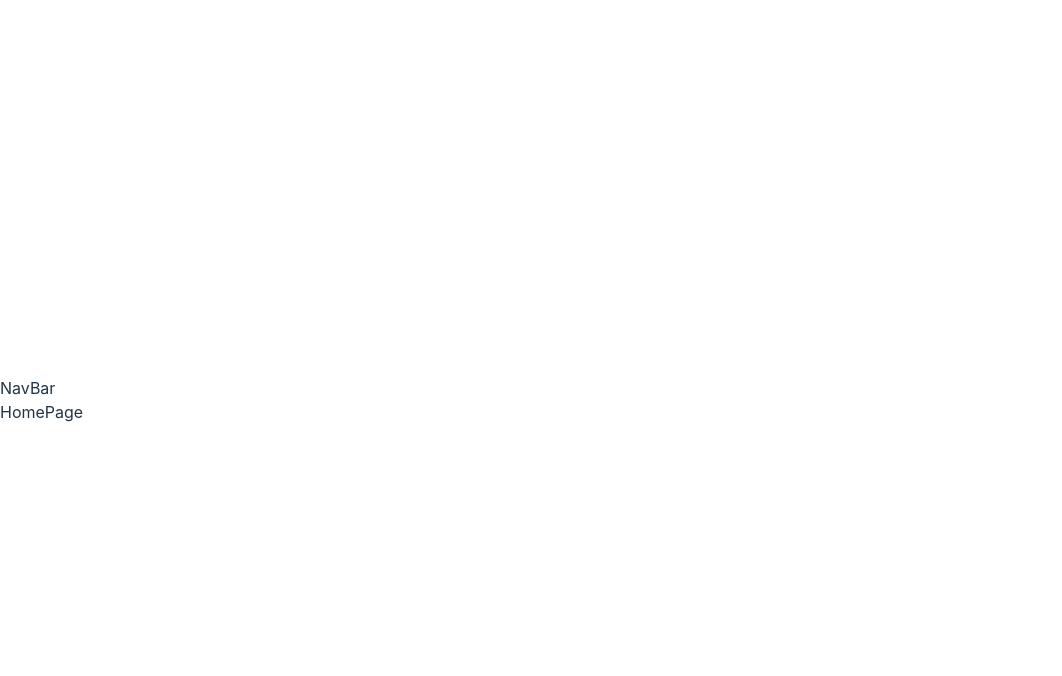
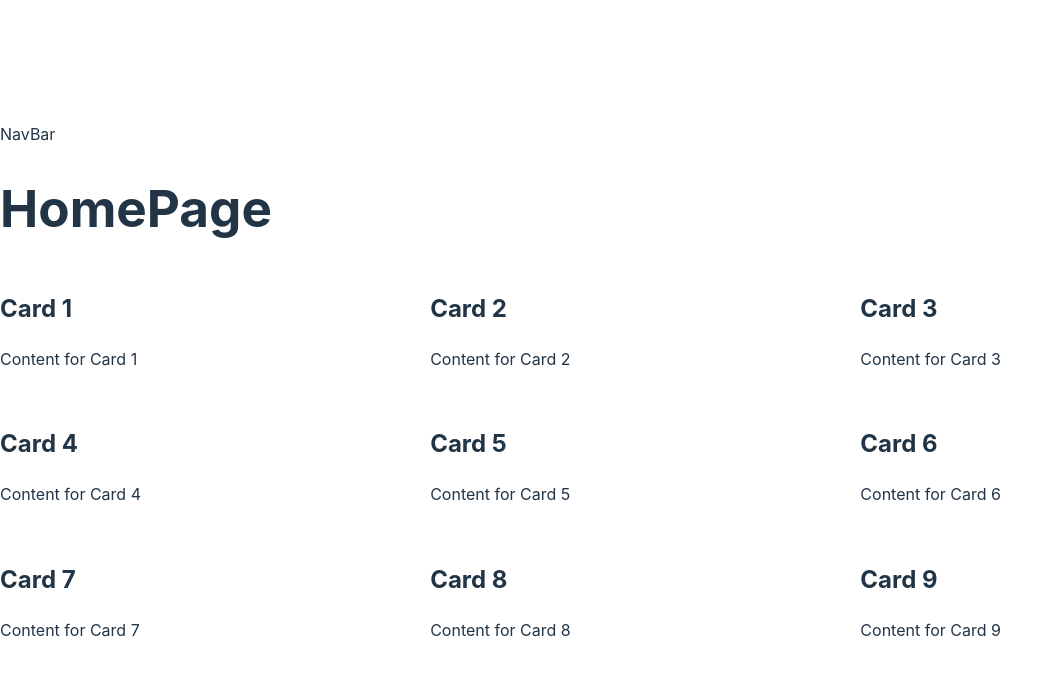
Before and after one commit to christopherthai/bite-reserve, a React (Vite) app in the folder client/: page / in a window 1280 px wide. Shown: the top 676 px of the page, without its empty margins (0-1062 px from the left). Built offline with nearby package versions, Linux system fonts and the light colour scheme; the HTML template or start-up script is replaced by a standard one.

Commit message:
working on HomePage.jsx

```diff
--- a/client/package.json
+++ b/client/package.json
@@ -26,6 +26,6 @@
     "eslint-plugin-react": "^7.34.1",
     "eslint-plugin-react-hooks": "^4.6.0",
     "eslint-plugin-react-refresh": "^0.4.6",
-    "vite": "^5.2.0"
+    "vite": "^5.2.11"
   }
 }
--- /dev/null
+++ b/client/src/HomePage.css
@@ -0,0 +1,10 @@
+.card-container {
+    display: flex;
+    flex-wrap: wrap;
+    justify-content: space-between; /* 각 줄의 아이템들을 양 끝에 배치합니다. */
+  }
+
+  .card {
+    width: calc(33.33% - 20px); /* 각 카드의 너비를 조정합니다. 여기서는 간격 20px을 고려하여 계산합니다. */
+    margin-bottom: 20px; /* 각 줄의 아이템 사이의 간격을 설정합니다. */
+  }
--- a/client/src/pages/HomePage.jsx
+++ b/client/src/pages/HomePage.jsx
@@ -1,5 +1,33 @@
+import React from 'react';
+import '/src/HomePage.css'; // CSS 파일 import
+
 function HomePage() {
-  return <div>HomePage</div>;
+  return (
+    <div>
+      <h1>HomePage</h1>
+      <div className="card-container">
+        <Card title="Card 1" content="Content for Card 1" />
+        <Card title="Card 2" content="Content for Card 2" />
+        <Card title="Card 3" content="Content for Card 3" />
+        <Card title="Card 4" content="Content for Card 4" />
+        <Card title="Card 5" content="Content for Card 5" />
+        <Card title="Card 6" content="Content for Card 6" />
+        <Card title="Card 7" content="Content for Card 7" />
+        <Card title="Card 8" content="Content for Card 8" />
+        <Card title="Card 9" content="Content for Card 9" />
+        {/* Add more Card components as needed */}
+      </div>
+    </div>
+  );
+}
+
+function Card({ title, content }) {
+  return (
+    <div className="card">
+      <h2>{title}</h2>
+      <p>{content}</p>
+    </div>
+  );
 }
 
 export default HomePage;
```
